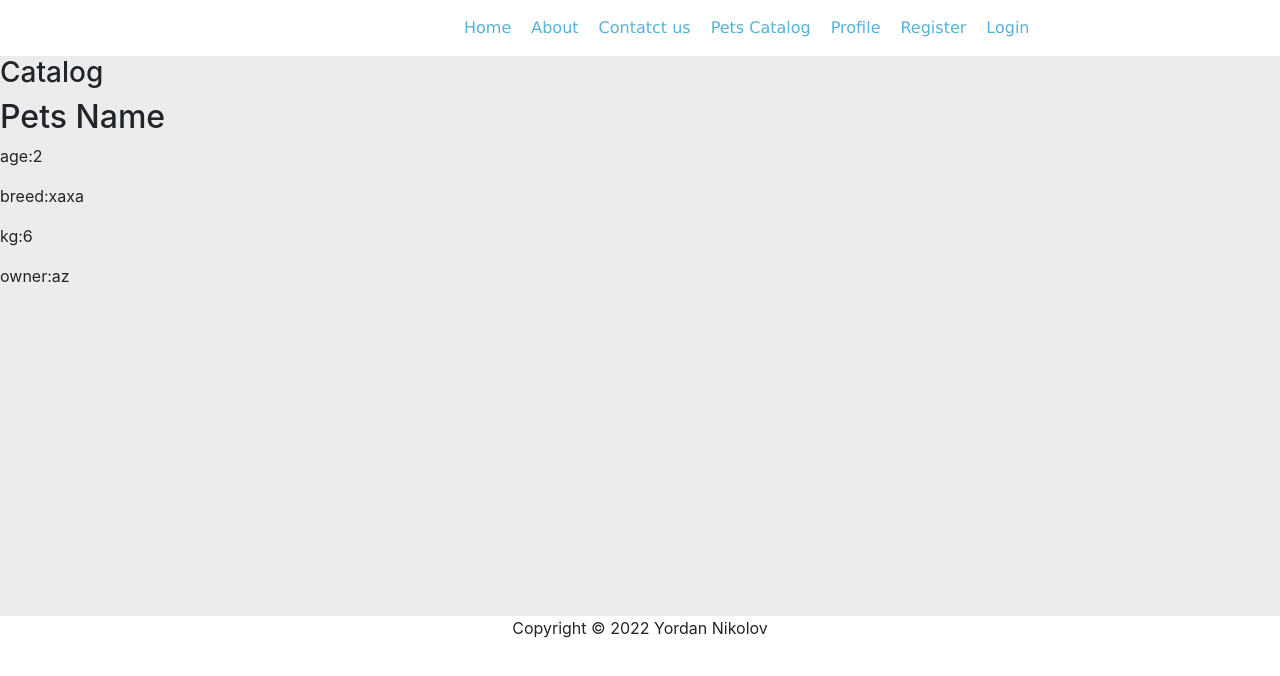
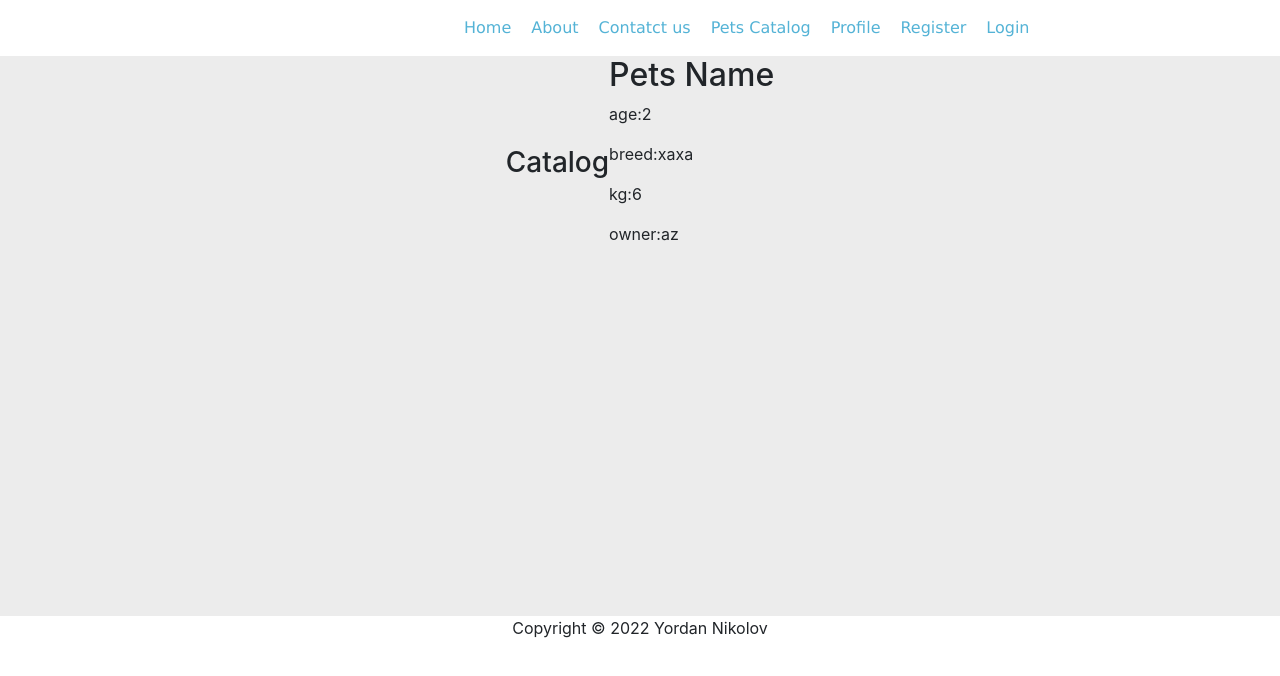
Before and after one commit to nlotoo/Pet-HUB-Application, a React (Create React App) app in the folder client/: page /pets-catalog in a window 1280 px wide. Shown: the top 676 px of the page. Built offline with nearby package versions, Linux system fonts and the light colour scheme.

Commit message:
css aplying

```diff
--- a/client/src/App.js
+++ b/client/src/App.js
@@ -13,8 +13,6 @@ import Logout from './Components/auth/Logout/Logout';
 import ProfilePage from './Components/ProfilePage/ProfilePage';
 
 
-import Example from './Components/example/Example';
-import { loginStorageCheker } from './services/loginStorage';
 import PetsCatalog from './Components/PetsCatalog/PetsCatalog';
 const App = () => {
 
--- /dev/null
+++ b/client/src/Components/PetsCatalog/PetsCard/PetsCard.js
@@ -0,0 +1,23 @@
+
+import '../PetsCard/petsCard.css'
+
+const PetsCard = () => {
+
+    return (
+        <div className='root'>
+            <div className='pets-card'>
+
+                <h2>Pets Name</h2>
+                <p>age:2</p>
+                <p>breed:xaxa</p>
+                <p>kg:6</p>
+                <p>owner:az</p>
+            </div>
+
+        </div>
+
+    )
+
+}
+
+export default PetsCard
--- /dev/null
+++ b/client/src/Components/PetsCatalog/PetsCard/petsCard.css
@@ -0,0 +1,3 @@
+.pets-card {
+    border: black sloid;
+}
--- a/client/src/Components/PetsCatalog/PetsCatalog.js
+++ b/client/src/Components/PetsCatalog/PetsCatalog.js
@@ -1,26 +1,18 @@
 
 
 
+import '../PetsCatalog/petsCatalog.css'
 
-
-
+import PetsCard from './PetsCard/PetsCard'
 
 const PetsCatalog = () => {
 
 
     return (
-        <div classname="pets-catalogs=wraper">
-            <h3>Catalog</h3>
-            <div classname="pets-cards-content">
-                <div classname="pets-card">
-                    <h2>Pets Name</h2>
-                    <p>age:2</p>
-                    <p>breed:xaxa</p>
-                    <p>kg:6</p>
-                    <p>owner:az</p>
-
-                </div>
-
+        <div className="pets-catalog-wraper">
+            <h3 className="pets-heading">Catalog</h3>
+            <div className="pets-cards-content">
+                <PetsCard />
             </div>
 
 
--- /dev/null
+++ b/client/src/Components/PetsCatalog/petsCatalog.css
@@ -0,0 +1,10 @@
+.pets-heading {
+    text-align: center;
+}
+
+
+.pets-catalog-wraper {
+    display: flex;
+    justify-content: center;
+    align-items: center;
+}
```
